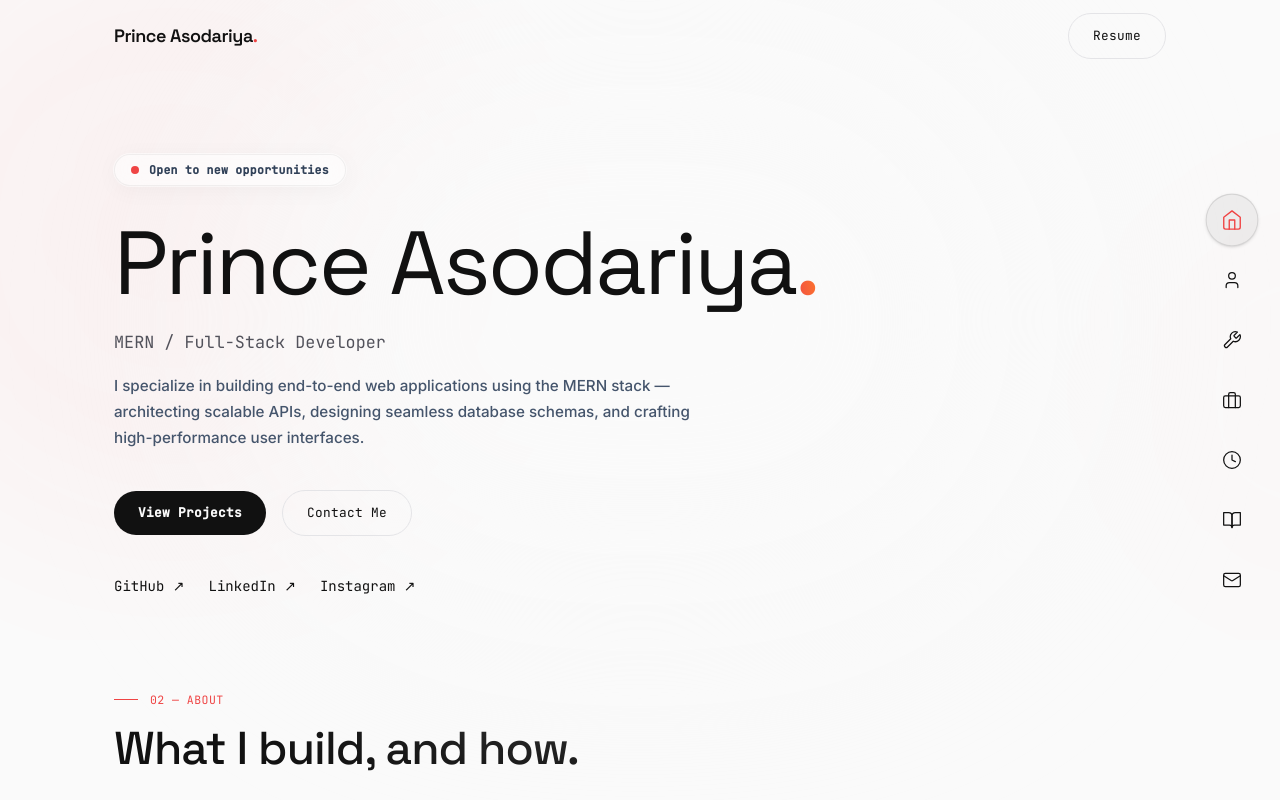
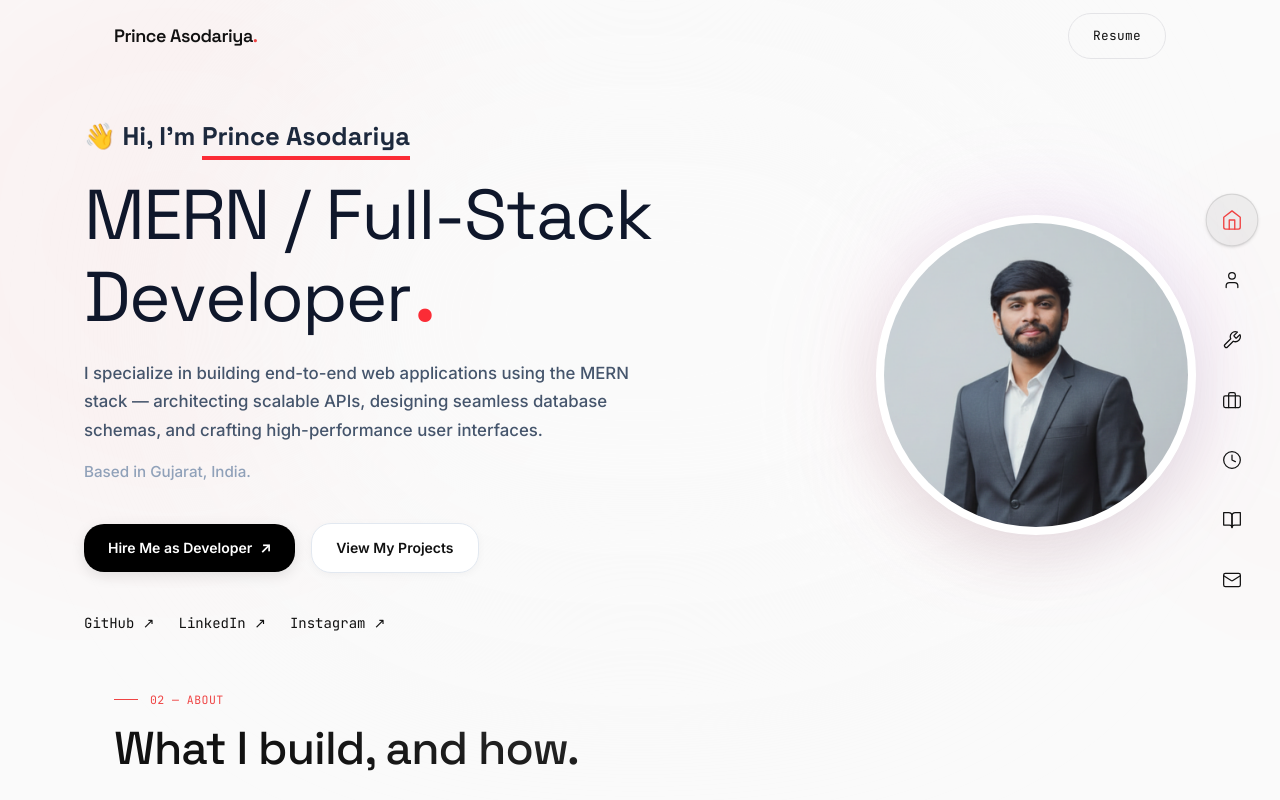
Before and after one commit to princeasodariya13/Prince-Asodariya, a Next.js app: page / in a window 1280 px wide. Shown: the top 800 px of the page. Built offline with nearby package versions, Linux system fonts and the light colour scheme.

Commit message:
feat: optimize hero layout, add new profile image, fix proximity animation spaces, and fix button text color

```diff
--- a/components/Hero.tsx
+++ b/components/Hero.tsx
@@ -48,46 +48,55 @@ export default function Hero() {
       {/* Soft Glow behind text to ensure legibility against the grid */}
       <div className="absolute top-1/2 left-1/2 -translate-x-1/2 -translate-y-1/2 w-full max-w-[800px] h-[600px] bg-bg-primary/90 blur-[100px] rounded-full pointer-events-none z-[5]" />
 
-      <div className="w-full max-w-[1180px] mx-auto px-[clamp(1.25rem,5vw,5rem)] relative z-10">
+      <div className="w-full max-w-[1240px] mx-auto px-[clamp(1.25rem,5vw,4rem)] relative z-10 grid lg:grid-cols-[1.3fr_0.7fr] gap-12 lg:gap-4 items-center">
+        {/* Left Column - Text Content */}
+        <div className="pr-0 lg:pr-8">
           <Reveal>
-          <div className="mb-8 inline-flex items-center gap-2.5 rounded-full border border-black/5 bg-white/60 backdrop-blur-md px-4 py-1.5 font-mono text-[clamp(0.72rem,0.8vw,0.8rem)] font-semibold text-slate-700 shadow-[0_4px_24px_rgba(0,0,0,0.04)] ring-1 ring-white/50">
-            <span className="relative flex h-2 w-2">
-              <span className="absolute inline-flex h-full w-full animate-ping rounded-full bg-accent opacity-75" />
-              <span className="relative inline-flex h-2 w-2 rounded-full bg-accent" />
-            </span>
-            <span className="tracking-wide">{profile.availability}</span>
+            <div className="mb-4 md:mb-6 font-display text-[clamp(1.25rem,2vw,1.75rem)] font-bold text-slate-800">
+              👋 Hi, I'm <span className="border-b-[4px] border-red-500 pb-1">{profile.name}</span>
             </div>
           </Reveal>
 
           <Reveal delay={80}>
             <h1
               ref={containerRef}
-            className="font-display text-[clamp(2.75rem,7vw,6.5rem)] font-medium leading-[1.02] tracking-[-0.03em] text-text-primary"
+              className="font-display text-[clamp(2.75rem,5.5vw,5.5rem)] font-extrabold leading-[1.05] tracking-tight text-slate-900"
             >
-            <div style={{ position: 'relative', display: 'inline-block' }}>
+              <div className="block">
                 <VariableProximity
-                label={profile.name}
-                className="variable-proximity-demo"
+                  label="MERN / Full-Stack"
+                  className="variable-proximity-demo inline"
                   fromFontVariationSettings="'wght' 400, 'opsz' 9"
-                toFontVariationSettings="'wght' 1000, 'opsz' 40"
+                  toFontVariationSettings="'wght' 900, 'opsz' 40"
                   containerRef={containerRef}
                   radius={100}
                   falloff="linear"
                 />
               </div>
-            <span className="bg-gradient-to-tr from-accent to-orange-400 bg-clip-text text-transparent">.</span>
+              <div className="flex items-baseline mt-2">
+                <VariableProximity
+                  label="Developer"
+                  className="variable-proximity-demo inline"
+                  fromFontVariationSettings="'wght' 400, 'opsz' 9"
+                  toFontVariationSettings="'wght' 900, 'opsz' 40"
+                  containerRef={containerRef}
+                  radius={100}
+                  falloff="linear"
+                />
+                <span className="text-red-500 ml-1 leading-none">.</span>
+              </div>
             </h1>
           </Reveal>
 
           <Reveal delay={160}>
-          <p className="mt-5 max-w-xl font-mono text-[clamp(1.05rem,1.3vw,1.2rem)] leading-[1.65] text-text-secondary">
-            {profile.role}
+            <p className="mt-6 max-w-xl text-[clamp(1.05rem,1.3vw,1.2rem)] leading-[1.7] text-slate-600 font-medium">
+              {profile.tagline}
             </p>
           </Reveal>
 
-        <Reveal delay={220}>
-          <p className="mt-4 max-w-xl text-[clamp(0.95rem,1vw,1.0625rem)] leading-[1.7] text-slate-600 font-medium">
-            {profile.tagline}
+          <Reveal delay={200}>
+            <p className="mt-4 max-w-xl text-[0.85rem] md:text-[0.95rem] font-medium text-slate-400">
+              Based in {profile.location}.
             </p>
           </Reveal>
 
@@ -104,12 +113,19 @@ export default function Hero() {
             delay={0.3}
           >
             <div className="mt-10 flex flex-wrap items-center gap-4">
-            <Button as="a" href="#projects" variant="primary">
-              View Projects
-            </Button>
-            <Button as="a" href="#contact" variant="secondary">
-              Contact Me
-            </Button>
+              <a
+                href="#contact"
+                className="inline-flex items-center justify-center rounded-[20px] bg-black px-6 py-3.5 text-sm font-bold !text-white transition-all hover:bg-slate-800 hover:scale-[1.02] shadow-[0_4px_14px_rgba(0,0,0,0.1)]"
+                style={{ color: '#ffffff' }}
+              >
+                Hire Me as Developer <span className="ml-2 !text-white" style={{ color: '#ffffff' }}>↗</span>
+              </a>
+              <a
+                href="#projects"
+                className="inline-flex items-center justify-center rounded-[20px] bg-white border border-slate-200 px-6 py-3.5 text-sm font-bold text-slate-800 transition-all hover:bg-slate-50 hover:scale-[1.02] shadow-[0_2px_8px_rgba(0,0,0,0.04)]"
+              >
+                View My Projects
+              </a>
             </div>
           </AnimatedContent>
 
@@ -142,6 +158,29 @@ export default function Hero() {
             </div>
           </Reveal>
         </div>
+
+        {/* Right Column - Profile Image */}
+        <Reveal delay={400}>
+          <div className="hidden lg:flex justify-end items-center relative w-full">
+            <div className="relative w-[280px] h-[280px] xl:w-[320px] xl:h-[320px]">
+              {/* Soft White Outer Glow */}
+              <div className="absolute inset-[-40px] bg-white/40 rounded-full blur-[60px] pointer-events-none" />
+              {/* Subtle Color Pulse */}
+              <div className="absolute inset-[-20px] bg-gradient-to-tr from-accent/10 to-purple-500/10 rounded-full blur-[40px] animate-pulse pointer-events-none" />
+
+              {/* Image Container with Thick White Border */}
+              <div className="relative w-full h-full rounded-full overflow-hidden border-[8px] border-white shadow-[0_20px_60px_rgba(0,0,0,0.08)] bg-white">
+                <img
+                  src="/image-Prince3.png"
+                  alt={profile.name}
+                  className="w-full h-full object-cover object-top"
+                  loading="eager"
+                />
+              </div>
+            </div>
+          </div>
+        </Reveal>
+      </div>
     </section>
   );
 }
--- a/components/VariableProximity.tsx
+++ b/components/VariableProximity.tsx
@@ -55,7 +55,7 @@ export default function VariableProximity({
   const axes = useMemo(() => Object.keys(fromSettings), [fromSettings]);
 
   return (
-    <span className={`${className} inline-flex`} {...props}>
+    <span className={`${className} inline`} {...props}>
       {label.split('').map((char, index) => (
         <Letter
           key={index}
@@ -129,12 +129,16 @@ function Letter({ char, mousePositionRef, radius, falloff, fromSettings, toSetti
     return () => cancelAnimationFrame(animationFrameId);
   }, [radius, falloff, axes, fromSettings, toSettings, mousePositionRef]);
 
+  if (char === ' ') {
+    return <span> </span>;
+  }
+
   return (
     <motion.span
       ref={letterRef}
       style={{ display: 'inline-block' }}
     >
-      {char === ' ' ? '\u00A0' : char}
+      {char}
     </motion.span>
   );
 }
```
Also changed, not shown: public/image-Prince3.png (added). Lines whose indentation alone changed are shown as unchanged.
